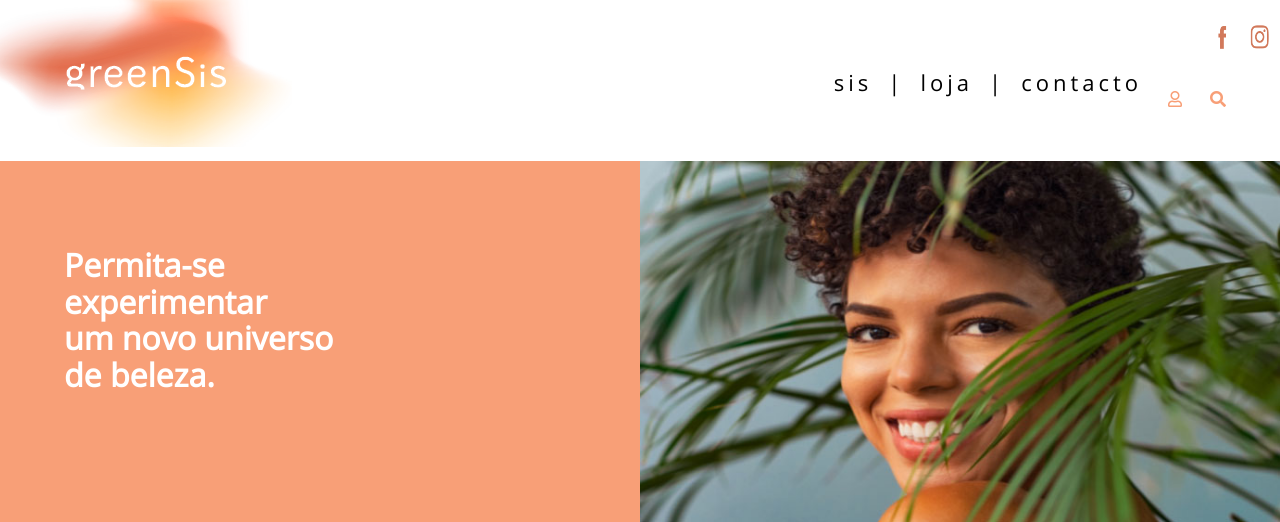
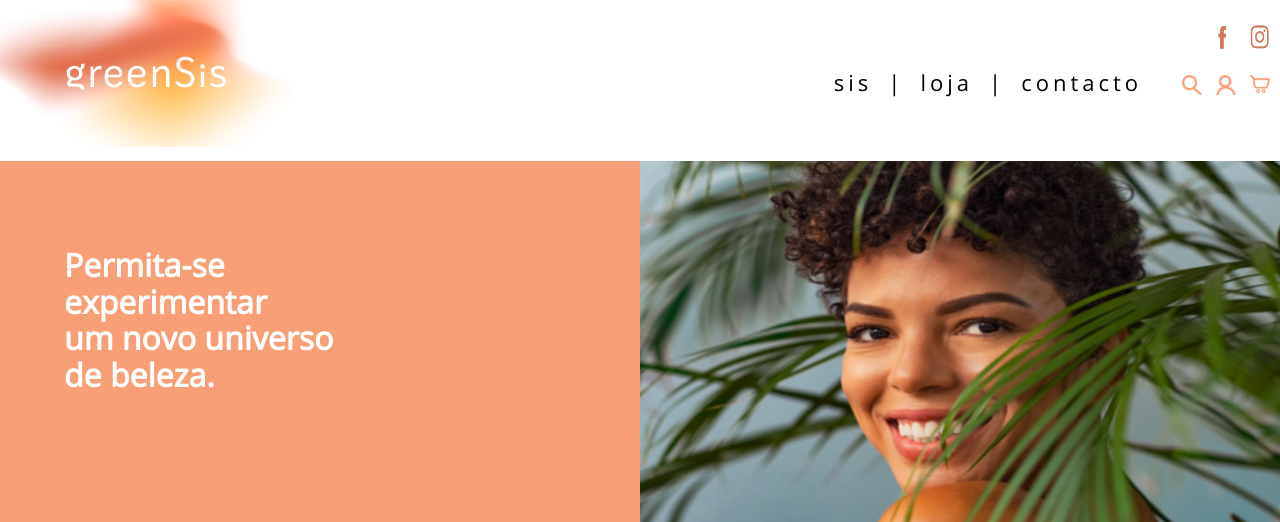
Before and after one commit to WebEnterpriseBrasil/Agencia-Cardeal, a PHP site: page / in a window 1280 px wide. Shown: the top 522 px of the page. Run offline with PHP 8.4, Linux system fonts and the light colour scheme.

Commit message:
trocando font-icone por imagem

```diff
--- a/Nw_GreenSis/css/estilo.css
+++ b/Nw_GreenSis/css/estilo.css
@@ -203,15 +203,20 @@ header .social .icons a {
     color: #f89f77;
     margin-right: 10px;
     display: inline-block;
-    width: 30px;
-    height: 30px;
+    width: 20px;
+    height: 20px;
+    background-size: 100%;
+    background-repeat: no-repeat;
+    background-position: 0 0;
 }
 header .social .icons .cart {
-    color: #f89f77;
-    margin-right: 10px;
-    display: inline-block;
-    width: 30px;
-    height: 30px;
+    background-image: url('../img/cart-icon.png');
+}
+header .social .icons .search {
+    background-image: url('../img/lupa-icon.png');
+}
+header .social .icons .user {
+    background-image: url('../img/user-icon.png');
 }
 /* *** /header *** */
 
--- a/Nw_GreenSis/index.html
+++ b/Nw_GreenSis/index.html
@@ -40,8 +40,8 @@
                         </ul>
 
                         <nav class="icons">
-                            <a href=""><i class="far fa-user"></i></a>
-                            <a href=""><i class="fas fa-search"></i></a>
+                            <a href="#" class="search"></i></a>
+                            <a href="#" class="user"></a>
                             <a href="#" class="cart"></a>
                         </nav>
 
```
